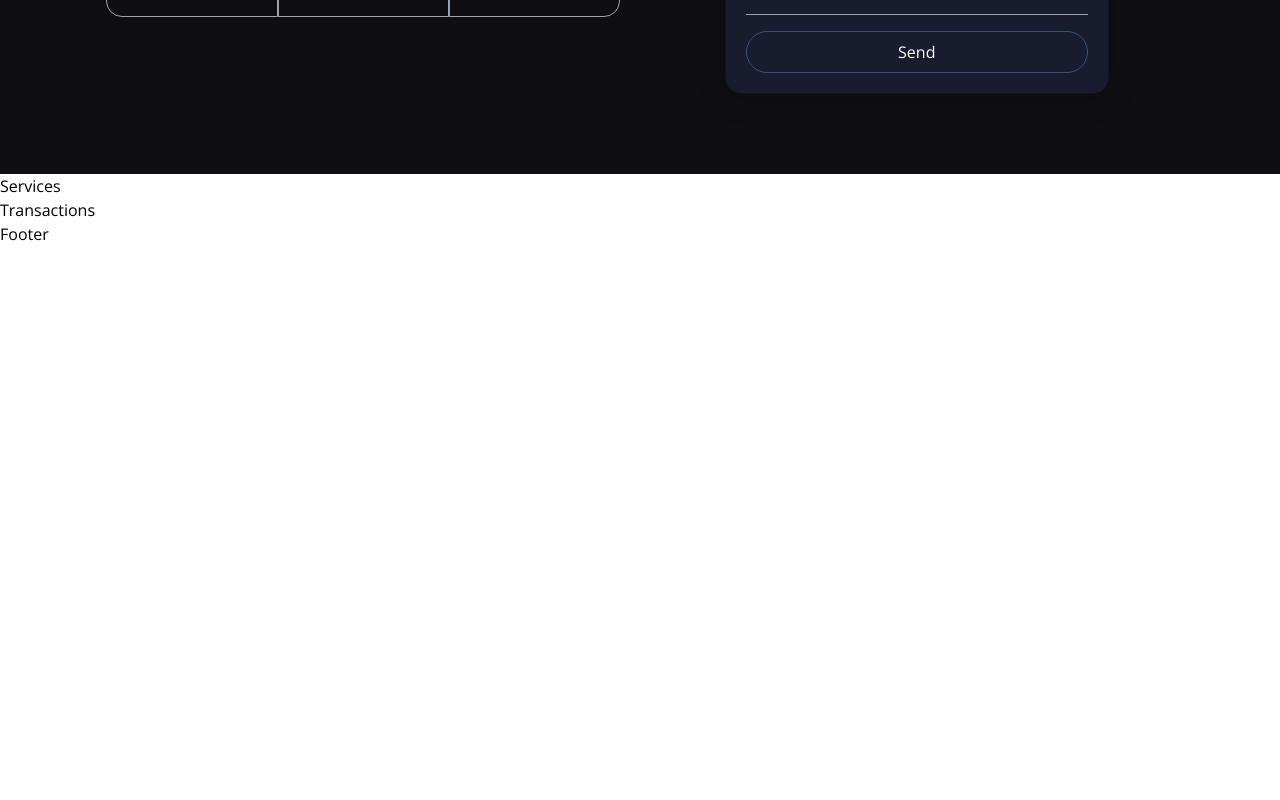
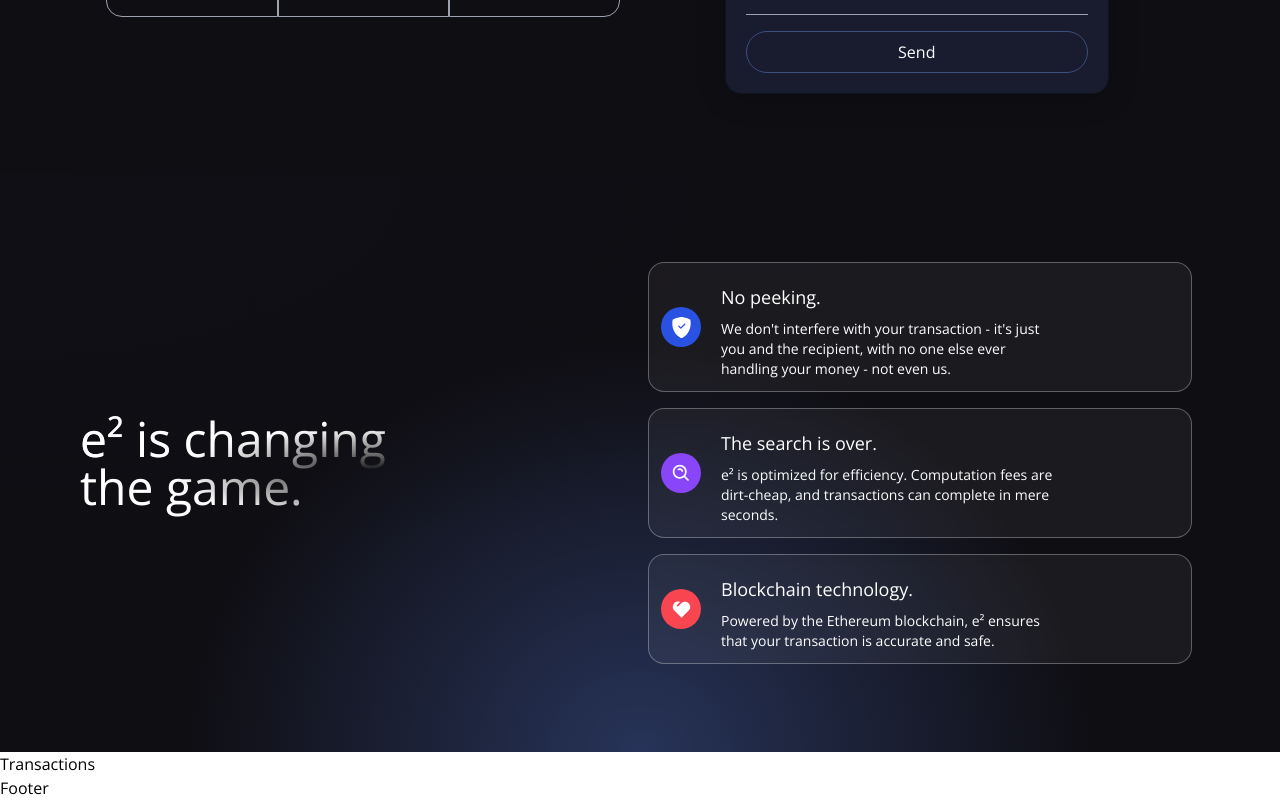
Before and after one commit to picojun/ether-exchange, a React (Vite) app in the folder client/: page / in a window 1280 px wide. Shown: the part 587-1387 px from the top of the page. Before the commit the page ends 833 px from the top, so only its background shows below. Built offline with nearby package versions, Linux system fonts and the light colour scheme.

Commit message:
services section

```diff
--- a/client/src/components/Services.jsx
+++ b/client/src/components/Services.jsx
@@ -1,7 +1,55 @@
-import React from "react";
+import { BsShieldFillCheck } from "react-icons/bs";
+import { BiSearchAlt } from "react-icons/bi";
+import { RiHeart2Fill } from "react-icons/ri";
+
+const ServiceCard = ({ color, title, icon, subtitle }) => (
+  <div className="flex flex-row justify-start items-center white-glassmorphism p-3 m-2 cursor-pointer hover:shadow-xl">
+    <div
+      className={`w-10 h-10 rounded-full flex justify-center items-center ${color}`}
+    >
+      {icon}
+    </div>
+    <div className="ml-5 flex flex-col flex-1">
+      <h1 className="mt-2 text-white text-lg">{title}</h1>
+      <p className="mt-2 text-white text-sm md:w-9/12">{subtitle}</p>
+    </div>
+  </div>
+);
 
 const Services = () => {
-  return <div>Services</div>;
+  return (
+    <div className="flex flex-col md:flex-row w-full justify-center items-center gradient-bg-services">
+      <div className="flex mf:flex-row flex-col items-center justify-between md:p-20 py-12 px-4">
+        <div className="flex-1 flex flex-col justify-start items-start">
+          <h1 className="text-white text-3xl sm:text-5xl py-2 text-gradient">
+            e² is changing
+            <br />
+            the game.
+          </h1>
+        </div>
+        <div className="flex-1 flex flex-col justify-start items-center">
+          <ServiceCard
+            color="bg-[#2952E3]"
+            title="No peeking."
+            subtitle="We don't interfere with your transaction - it's just you and the recipient, with no one else ever handling your money - not even us."
+            icon={<BsShieldFillCheck fontSize={21} className="text-white" />}
+          />
+          <ServiceCard
+            color="bg-[#8945F8]"
+            title="The search is over."
+            subtitle="e² is optimized for efficiency. Computation fees are dirt-cheap, and transactions can complete in mere seconds."
+            icon={<BiSearchAlt fontSize={21} className="text-white" />}
+          />
+          <ServiceCard
+            color="bg-[#F84550]"
+            title="Blockchain technology."
+            subtitle="Powered by the Ethereum blockchain, e² ensures that your transaction is accurate and safe."
+            icon={<RiHeart2Fill fontSize={21} className="text-white" />}
+          />
+        </div>
+      </div>
+    </div>
+  );
 };
 
 export default Services;
--- a/client/src/components/Welcome.jsx
+++ b/client/src/components/Welcome.jsx
@@ -43,7 +43,7 @@
       <div className="flex mf:flex-row flex-col items-start justify-between md:p-20 py-12 px-4">
         <div className="flex flex-1 justify-start flex-col mf:mr-10">
           <h1 className="text-3xl sm:text-5xl text-white text-gradient py-1">
-            Send crypto <br /> across the world
+            Send crypto. <br /> Anywhere, anytime.
           </h1>
           <p className="text-left mt-5 text-white font-light md:w-9/12 w-11/12 text-base">
             Trading cryptocurrency just got simpler. Exchange Ethereum quickly
--- a/client/src/context/TransactionContext.jsx
+++ b/client/src/context/TransactionContext.jsx
@@ -37,7 +37,7 @@
 
   const checkIfWalletIsConnected = async () => {
     try {
-      if (!ethereum) return alert("Please install Metamask");
+      if (!ethereum) return alert("Please install a cryptocurrency wallet");
 
       const accounts = await ethereum.request({ method: "eth_accounts" });
 
@@ -57,7 +57,7 @@
 
   const connectWallet = async () => {
     try {
-      if (!ethereum) return alert("Please install Metamask");
+      if (!ethereum) return alert("Please install a cryptocurrency wallet");
 
       const accounts = await ethereum.request({
         method: "eth_requestAccounts",
@@ -72,7 +72,7 @@
 
   const sendTransaction = async () => {
     try {
-      if (!ethereum) return alert("Please install Metamask");
+      if (!ethereum) return alert("Please install a cryptocurrency wallet");
 
       const { addressTo, amount, keyword, message } = formData;
       const transactionContract = getEthereumContract();
```
